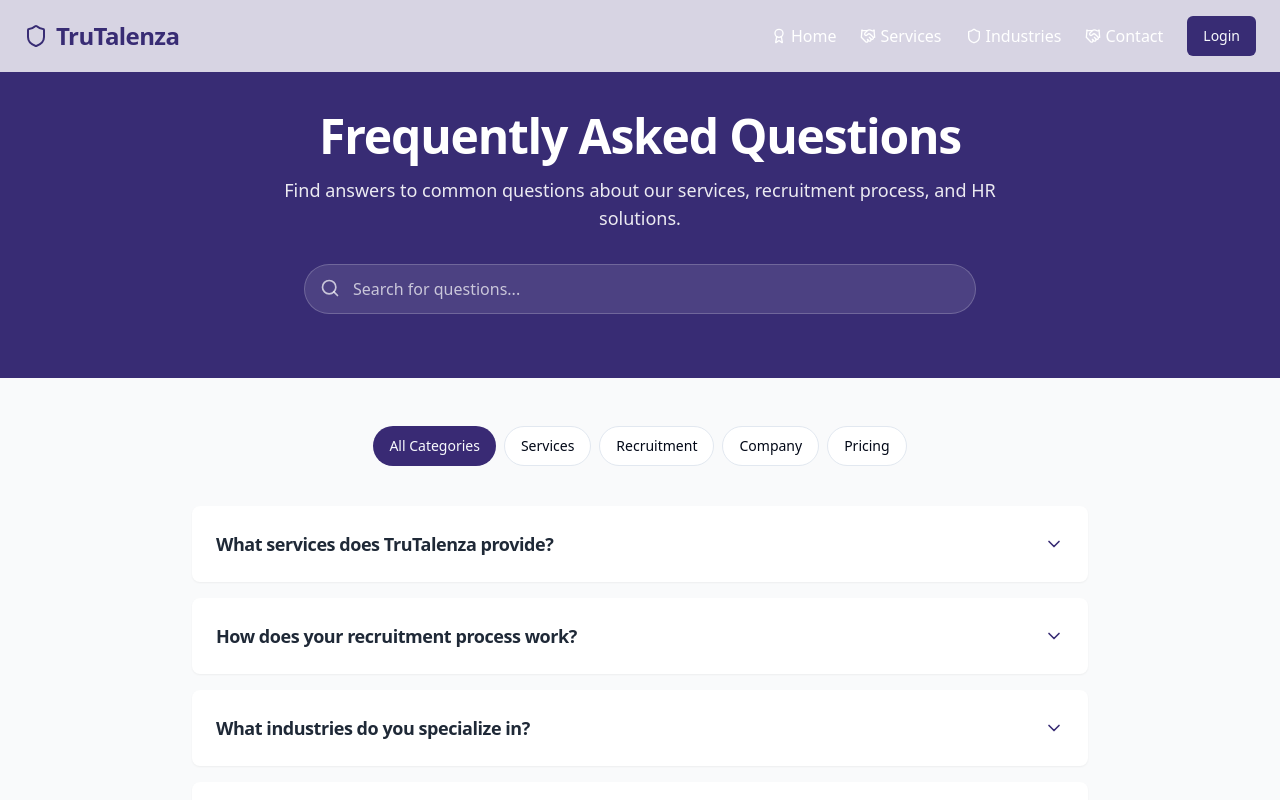
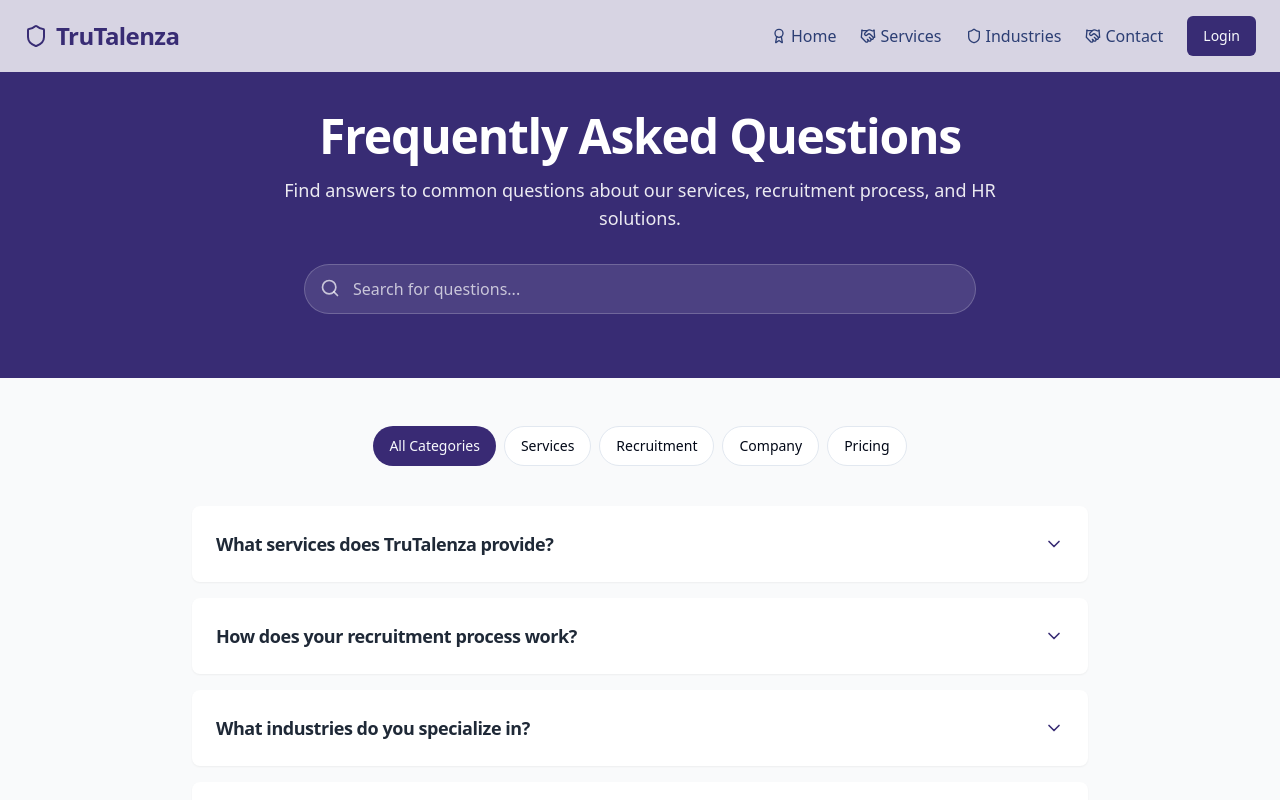
Before and after one commit to Nob1taaaa/vista-spark-web-23, a React (Vite) app: page /faq in a window 1280 px wide. Shown: the top 800 px of the page. Built offline with nearby package versions, Linux system fonts and the light colour scheme.

Commit message:
feat: Change navigation links color
Change the color of the services, industries, and contact links in the navigation bar to blue.

```diff
--- a/src/components/Navbar.tsx
+++ b/src/components/Navbar.tsx
@@ -1,3 +1,4 @@
+
 import { useState, useEffect } from 'react';
 import { Link, useLocation } from 'react-router-dom';
 import { Menu, X, User, Shield, Award, Verified, Handshake } from 'lucide-react';
@@ -83,7 +84,7 @@ const Navbar = () => {
           <Link
             to="/"
             className={`flex items-center space-x-1 hover:text-brand-purple transition-all duration-300 transform hover:scale-105 ${
-              location.pathname === '/' ? 'text-brand-purple font-medium' : 'text-white font-medium'
+              location.pathname === '/' ? 'text-brand-purple font-medium' : 'text-brand-blue font-medium'
             }`}
           >
             <Award className="h-4 w-4" />
@@ -93,7 +94,7 @@ const Navbar = () => {
           <Link
             to="/services"
             className={`flex items-center space-x-1 hover:text-brand-purple transition-all duration-300 transform hover:scale-105 ${
-              location.pathname === '/services' ? 'text-brand-purple font-medium' : 'text-white font-medium'
+              location.pathname === '/services' ? 'text-brand-purple font-medium' : 'text-brand-blue font-medium'
             }`}
           >
             <Handshake className="h-4 w-4" />
@@ -103,7 +104,7 @@ const Navbar = () => {
           <Link
             to="/industries"
             className={`flex items-center space-x-1 hover:text-brand-purple transition-all duration-300 transform hover:scale-105 ${
-              location.pathname === '/industries' ? 'text-brand-purple font-medium' : 'text-white font-medium'
+              location.pathname === '/industries' ? 'text-brand-purple font-medium' : 'text-brand-blue font-medium'
             }`}
           >
             <Shield className="h-4 w-4" />
@@ -113,7 +114,7 @@ const Navbar = () => {
           <Link
             to="/contact"
             className={`flex items-center space-x-1 hover:text-brand-purple transition-all duration-300 transform hover:scale-105 ${
-              location.pathname === '/contact' ? 'text-brand-purple font-medium' : 'text-white font-medium'
+              location.pathname === '/contact' ? 'text-brand-purple font-medium' : 'text-brand-blue font-medium'
             }`}
           >
             <Handshake className="h-4 w-4" />
```
